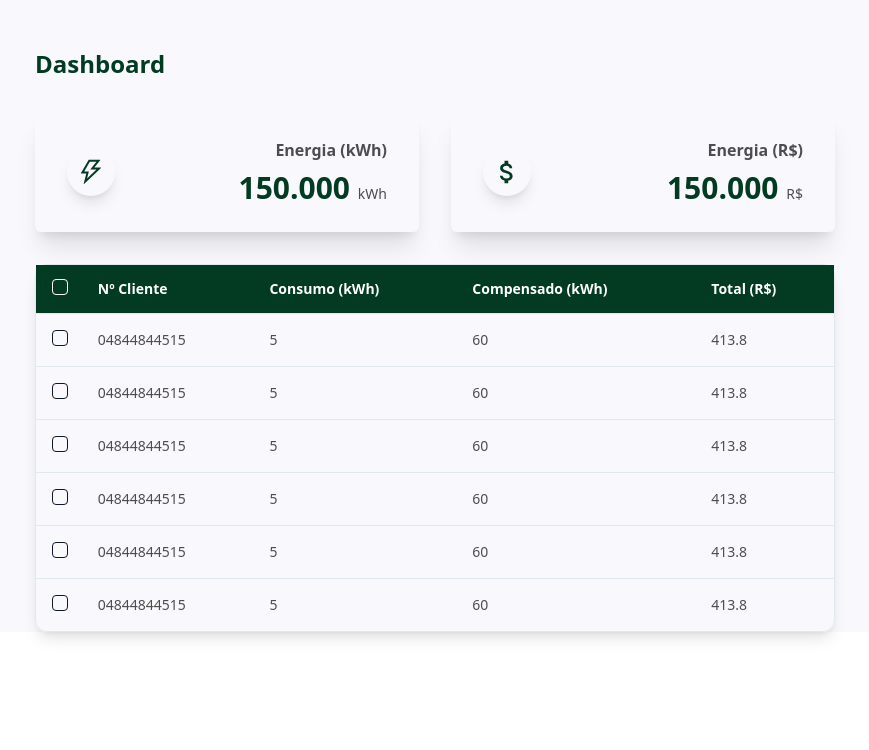
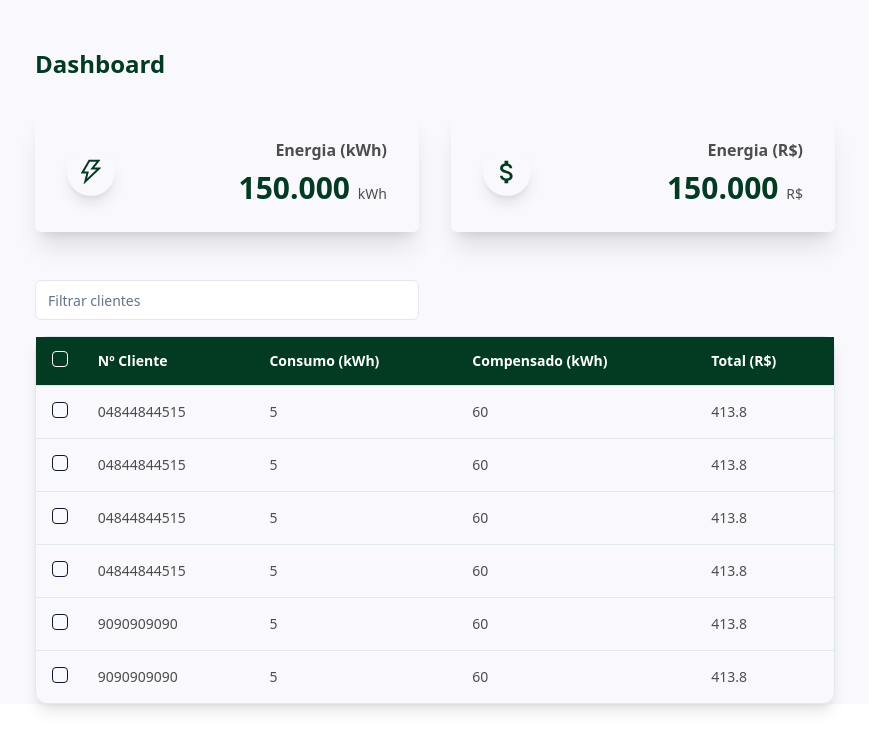
Before and after one commit to gabrielmelogm/lumi, a React (Vite) app in the folder apps/web/: page / in a window 1280 px wide. Shown: the top 750 px of the page, without its empty margins (205-1074 px from the left). Built offline with nearby package versions, Linux system fonts and the light colour scheme.

Commit message:
feat: checkbox table

```diff
--- a/apps/web/src/components/DataTable/columns.tsx
+++ b/apps/web/src/components/DataTable/columns.tsx
@@ -25,11 +25,8 @@
 		),
 	},
 	{
+		accessorKey: 'n_client',
 		header: 'Nº Cliente',
-		cell: ({ row }) => {
-			const cell = row.original
-			return cell.Owner.n_client
-		},
 	},
 	{
 		accessorKey: 'electricity_qtd',
--- a/apps/web/src/components/DataTable/data.ts
+++ b/apps/web/src/components/DataTable/data.ts
@@ -10,10 +10,7 @@
 	contribution: number
 	total: number
 	filename: string
-	Owner: {
-		id: string
-		n_client: string
-	}
+	n_client: string
 }
 
 export const invoices: Invoice[] = [
@@ -29,10 +26,7 @@
 		contribution: 50,
 		total: 413.8,
 		filename: 'unknown.pdf',
-		Owner: {
-			id: 'aksoakskaskas',
-			n_client: '04844844515',
-		},
+		n_client: '04844844515',
 	},
 	{
 		id: 'asoakskoas',
@@ -46,10 +40,7 @@
 		contribution: 50,
 		total: 413.8,
 		filename: 'unknown.pdf',
-		Owner: {
-			id: 'aksoakskaskas',
-			n_client: '04844844515',
-		},
+		n_client: '04844844515',
 	},
 	{
 		id: 'asoakskoas',
@@ -63,10 +54,7 @@
 		contribution: 50,
 		total: 413.8,
 		filename: 'unknown.pdf',
-		Owner: {
-			id: 'aksoakskaskas',
-			n_client: '04844844515',
-		},
+		n_client: '04844844515',
 	},
 	{
 		id: 'asoakskoas',
@@ -80,10 +68,7 @@
 		contribution: 50,
 		total: 413.8,
 		filename: 'unknown.pdf',
-		Owner: {
-			id: 'aksoakskaskas',
-			n_client: '04844844515',
-		},
+		n_client: '04844844515',
 	},
 	{
 		id: 'asoakskoas',
@@ -97,10 +82,7 @@
 		contribution: 50,
 		total: 413.8,
 		filename: 'unknown.pdf',
-		Owner: {
-			id: 'aksoakskaskas',
-			n_client: '04844844515',
-		},
+		n_client: '9090909090',
 	},
 	{
 		id: 'asoakskoas',
@@ -114,9 +96,6 @@
 		contribution: 50,
 		total: 413.8,
 		filename: 'unknown.pdf',
-		Owner: {
-			id: 'aksoakskaskas',
-			n_client: '04844844515',
-		},
+		n_client: '9090909090',
 	},
 ]
--- a/apps/web/src/components/DataTable/index.tsx
+++ b/apps/web/src/components/DataTable/index.tsx
@@ -1,7 +1,9 @@
 import {
 	ColumnDef,
+	ColumnFiltersState,
 	flexRender,
 	getCoreRowModel,
+	getFilteredRowModel,
 	useReactTable,
 } from '@tanstack/react-table'
 
@@ -13,6 +15,8 @@
 	TableHeader,
 	TableRow,
 } from '@/components/ui/table'
+import { useState } from 'react'
+import { Input } from '../ui/input'
 
 interface DataTableProps<TData, TValue> {
 	columns: ColumnDef<TData, TValue>[]
@@ -23,13 +27,33 @@
 	columns,
 	data,
 }: DataTableProps<TData, TValue>) {
+	const [columnFilters, setColumnsFilters] = useState<ColumnFiltersState>([])
+
 	const table = useReactTable({
 		data,
 		columns,
 		getCoreRowModel: getCoreRowModel(),
+		onColumnFiltersChange: setColumnsFilters,
+		getFilteredRowModel: getFilteredRowModel(),
+		state: {
+			columnFilters,
+		},
 	})
 
 	return (
+		<div>
+			<div className="flex items-center py-4">
+				<Input
+					placeholder="Filtrar clientes"
+					value={
+						(table.getColumn('n_client')?.getFilterValue() as string) ?? ''
+					}
+					onChange={(event) =>
+						table.getColumn('n_client')?.setFilterValue(event.target.value)
+					}
+					className="max-w-sm"
+				/>
+			</div>
 			<div className="rounded-xl border shadow-lg">
 				<Table>
 					<TableHeader className="bg-green hover:bg-green-light hover:opacity-100">
@@ -60,14 +84,20 @@
 								>
 									{row.getVisibleCells().map((cell) => (
 										<TableCell key={cell.id}>
-										{flexRender(cell.column.columnDef.cell, cell.getContext())}
+											{flexRender(
+												cell.column.columnDef.cell,
+												cell.getContext(),
+											)}
 										</TableCell>
 									))}
 								</TableRow>
 							))
 						) : (
 							<TableRow className="text-dark-gray">
-							<TableCell colSpan={columns.length} className="h-24 text-center">
+								<TableCell
+									colSpan={columns.length}
+									className="h-24 text-center"
+								>
 									No results.
 								</TableCell>
 							</TableRow>
@@ -75,5 +105,6 @@
 					</TableBody>
 				</Table>
 			</div>
+		</div>
 	)
 }
--- /dev/null
+++ b/apps/web/src/components/ui/input.tsx
@@ -0,0 +1,25 @@
+import * as React from "react"
+
+import { cn } from "@/lib/utils"
+
+export interface InputProps
+  extends React.InputHTMLAttributes<HTMLInputElement> {}
+
+const Input = React.forwardRef<HTMLInputElement, InputProps>(
+  ({ className, type, ...props }, ref) => {
+    return (
+      <input
+        type={type}
+        className={cn(
+          "flex h-10 w-full rounded-md border border-input bg-background px-3 py-2 text-sm ring-offset-background file:border-0 file:bg-transparent file:text-sm file:font-medium placeholder:text-muted-foreground focus-visible:outline-none focus-visible:ring-2 focus-visible:ring-ring focus-visible:ring-offset-2 disabled:cursor-not-allowed disabled:opacity-50",
+          className
+        )}
+        ref={ref}
+        {...props}
+      />
+    )
+  }
+)
+Input.displayName = "Input"
+
+export { Input }
```
Lines whose indentation alone changed are shown as unchanged.
